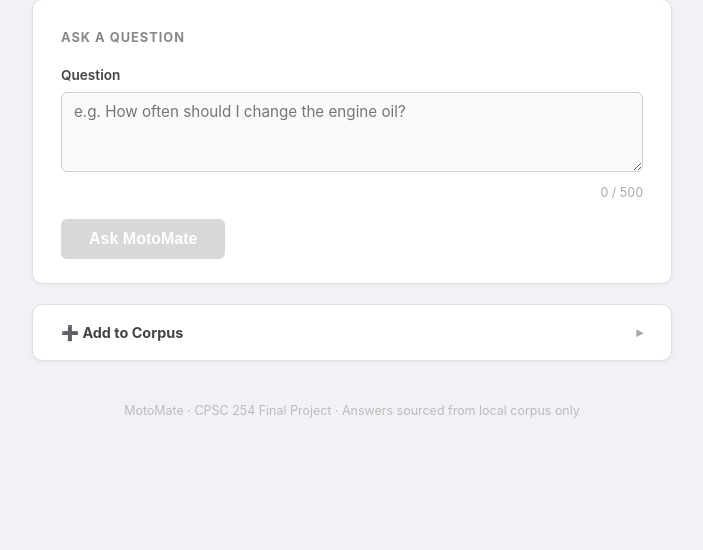
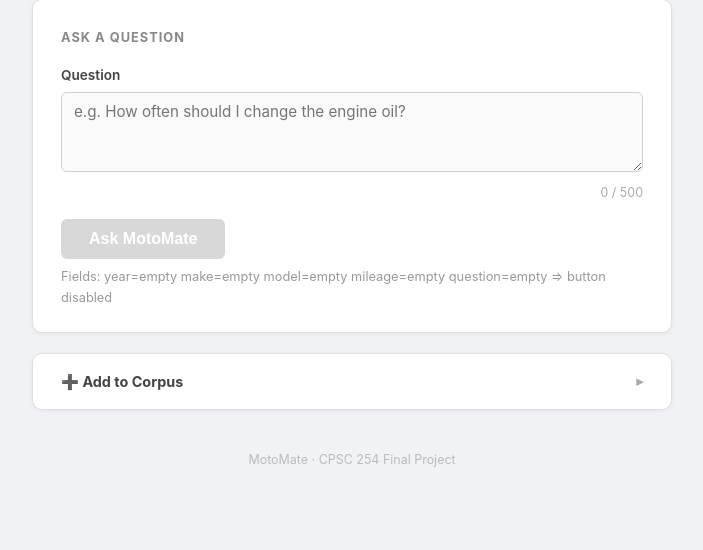
Before and after one commit to rkiriyama/MotoMate, a Flask app: page / in a window 1280 px wide. Shown: the part 406-956 px from the top of the page, without its empty margins (288-991 px from the left). Before the commit the page ends 824 px from the top, so only its background shows below. Run offline with Flask 3, Linux system fonts and the light colour scheme; parts of the project's set-up code (start-up, migrations or seed data) failed here and were passed over.

Commit message:
fix: rewrite app.js with DOMContentLoaded, XHR, polling; add debug status line

```diff
--- a/static/app.js
+++ b/static/app.js
@@ -1,85 +1,87 @@
 // app.js — MotoMate frontend logic
 
-(function () {
-  "use strict";
+document.addEventListener("DOMContentLoaded", function () {
 
-  // ── Grab every element app.js needs. ────────────────────────────────────
-  // If any are null the page structure is wrong; log clearly and stop.
-  var ids = [
-    "year", "make", "model", "mileage", "question",
-    "char-count", "ask-btn",
-    "response-panel", "error-box", "answer-section",
-    "category-badge", "answer-text", "safety-warning",
-    "sources-section", "sources-list",
-    "corpus-text", "corpus-btn", "corpus-status"
-  ];
+  // --- Get every element by ID ---
+  var year        = document.getElementById("year");
+  var make        = document.getElementById("make");
+  var model       = document.getElementById("model");
+  var mileage     = document.getElementById("mileage");
+  var question    = document.getElementById("question");
+  var askBtn      = document.getElementById("ask-btn");
+  var charCount   = document.getElementById("char-count");
+  var debugStatus = document.getElementById("debug-status");
 
-  var el = {};
-  var broken = false;
-  ids.forEach(function (id) {
-    el[id] = document.getElementById(id);
-    if (!el[id]) {
-      console.error("MotoMate: missing element #" + id);
-      broken = true;
-    }
-  });
-  if (broken) {
-    console.error("MotoMate: page is missing required elements. JS will not run.");
+  var responsePanel  = document.getElementById("response-panel");
+  var errorBox       = document.getElementById("error-box");
+  var answerSection  = document.getElementById("answer-section");
+  var categoryBadge  = document.getElementById("category-badge");
+  var answerText     = document.getElementById("answer-text");
+  var safetyWarning  = document.getElementById("safety-warning");
+  var sourcesSection = document.getElementById("sources-section");
+  var sourcesList    = document.getElementById("sources-list");
+
+  var corpusText   = document.getElementById("corpus-text");
+  var corpusBtn    = document.getElementById("corpus-btn");
+  var corpusStatus = document.getElementById("corpus-status");
+
+  // Bail out clearly if any critical element is missing
+  var required = {year:year, make:make, model:model, mileage:mileage,
+                  question:question, "ask-btn":askBtn};
+  for (var k in required) {
+    if (!required[k]) {
+      console.error("MotoMate: missing #" + k);
       return;
     }
-
-  var askBtn    = el["ask-btn"];
-  var allFields = ["year", "make", "model", "mileage", "question"];
-
-  // ── Utility ──────────────────────────────────────────────────────────────
-  function show(e) { e.style.display = ""; }
-  function hide(e) { e.style.display = "none"; }
-
-  function escHtml(str) {
-    return str
-      .replace(/&/g, "&amp;")
-      .replace(/</g, "&lt;")
-      .replace(/>/g, "&gt;")
-      .replace(/"/g, "&quot;");
   }
 
-  // ── Form validation ───────────────────────────────────────────────────────
-  // Runs on every keystroke or change; enables the button only when all
-  // five fields are non-empty AND no request is in flight.
+  // --- Helpers ---
+  function show(el) { el.style.display = ""; }
+  function hide(el) { el.style.display = "none"; }
+
+  // --- Validate: enable button when all 5 fields are filled ---
   function validate() {
-    if (askBtn.dataset.loading === "1") return;
-    var allFilled = allFields.every(function (id) {
-      return el[id].value.trim() !== "";
-    });
-    askBtn.disabled = !allFilled;
+    var y  = year.value.trim();
+    var mk = make.value.trim();
+    var mo = model.value.trim();
+    var mi = mileage.value.trim();
+    var q  = question.value.trim();
+    var ok = (y !== "" && mk !== "" && mo !== "" && mi !== "" && q !== "");
+    askBtn.disabled = !ok;
+    if (debugStatus) {
+      debugStatus.textContent =
+        "Fields: year=" + (y||"empty") + " make=" + (mk||"empty") +
+        " model=" + (mo||"empty") + " mileage=" + (mi||"empty") +
+        " question=" + (q ? "filled" : "empty") +
+        " => button " + (ok ? "ENABLED" : "disabled");
+    }
   }
 
-  // Listen on both input (typing) and change (autofill / paste)
-  allFields.forEach(function (id) {
-    el[id].addEventListener("input",  validate);
-    el[id].addEventListener("change", validate);
+  // Listen on input, change, AND keyup to catch typing, paste, and autofill
+  [year, make, model, mileage, question].forEach(function (field) {
+    field.addEventListener("input",  validate);
+    field.addEventListener("change", validate);
+    field.addEventListener("keyup",  validate);
   });
 
-  // ── Character counter ─────────────────────────────────────────────────────
-  el["question"].addEventListener("input", function () {
-    var len = el["question"].value.length;
-    el["char-count"].textContent = len;
-    el["char-count"].parentElement.classList.toggle("warn", len >= 450);
+  // Poll every 500ms as a final fallback for autofill that fires no events
+  setInterval(validate, 500);
+
+  // Character counter
+  question.addEventListener("input", function () {
+    if (charCount) charCount.textContent = question.value.length;
   });
 
-  // ── Loading state ─────────────────────────────────────────────────────────
-  function setLoading(active) {
-    askBtn.dataset.loading = active ? "1" : "0";
-    askBtn.disabled        = active;
-
-    var spinner = askBtn.querySelector(".btn-spinner");
-    var label   = askBtn.querySelector(".btn-label");
-
-    if (spinner) spinner.style.display = active ? "block" : "";
-    if (label)   label.textContent     = active ? "Thinking\u2026" : "Ask MotoMate";
+  // --- Loading state ---
+  function setLoading(on) {
+    askBtn.disabled = on;
+    var spinner = document.querySelector("#ask-btn .btn-spinner");
+    var label   = document.querySelector("#ask-btn .btn-label");
+    if (spinner) spinner.style.display = on ? "inline-block" : "none";
+    if (label)   label.textContent     = on ? "Thinking..." : "Ask MotoMate";
   }
 
-  // ── Badge ─────────────────────────────────────────────────────────────────
+  // --- Badge ---
   var BADGE_CLASS = {
     maintenance:   "badge-maintenance",
     general_info:  "badge-general_info",
@@ -95,154 +97,130 @@
     unsupported:   "Unsupported"
   };
 
-  function renderBadge(category) {
-    el["category-badge"].className =
-      "badge " + (BADGE_CLASS[category] || "badge-unsupported");
-    el["category-badge"].textContent =
-      BADGE_LABEL[category] || category;
+  // --- Show response ---
+  function showResponse(data) {
+    hide(errorBox);
+    show(answerSection);
+
+    categoryBadge.className   = "badge " + (BADGE_CLASS[data.category] || "badge-unsupported");
+    categoryBadge.textContent = BADGE_LABEL[data.category]  || data.category;
+    answerText.textContent    = data.answer;
+
+    if (data.safety_warning) {
+      safetyWarning.textContent = data.safety_warning;
+      show(safetyWarning);
+    } else {
+      hide(safetyWarning);
     }
 
-  // ── Sources ───────────────────────────────────────────────────────────────
-  function renderSources(sources) {
-    el["sources-list"].innerHTML = "";
-    if (!sources || sources.length === 0) {
-      hide(el["sources-section"]);
+    sourcesList.innerHTML = "";
+    if (data.sources && data.sources.length > 0) {
+      data.sources.forEach(function (s) {
+        var li   = document.createElement("li");
+        var name = (s.file || "").replace(/\.txt$/i, "").replace(/_/g, " ");
+        li.textContent = name + " (chunk " + s.chunk_index + ", score " + s.score + ")";
+        sourcesList.appendChild(li);
+      });
+      show(sourcesSection);
+    } else {
+      hide(sourcesSection);
+    }
+
+    show(responsePanel);
+  }
+
+  // --- Show error ---
+  function showError(msg) {
+    hide(answerSection);
+    errorBox.textContent = msg;
+    show(errorBox);
+    show(responsePanel);
+  }
+
+  // --- Ask button: use plain XMLHttpRequest (no fetch, no async/await) ---
+  askBtn.addEventListener("click", function () {
+    var payload = JSON.stringify({
+      year:     year.value.trim(),
+      make:     make.value.trim(),
+      model:    model.value.trim(),
+      mileage:  mileage.value.trim(),
+      question: question.value.trim()
+    });
+
+    hide(responsePanel);
+    setLoading(true);
+
+    var xhr = new XMLHttpRequest();
+    xhr.open("POST", "/api/ask");
+    xhr.setRequestHeader("Content-Type", "application/json");
+    xhr.timeout = 30000;
+
+    xhr.onreadystatechange = function () {
+      if (xhr.readyState !== 4) return;
+      setLoading(false);
+      validate();
+      if (xhr.status === 0) {
+        showError("Could not reach the server. Is python app.py running?");
         return;
       }
-    sources.forEach(function (s) {
-      var li   = document.createElement("li");
-      var name = s.file.replace(/\.txt$/i, "").replace(/_/g, " ");
-      li.innerHTML =
-        '<span class="source-file">' + escHtml(name) + "</span>" +
-        '<span class="source-meta"> chunk&nbsp;' + s.chunk_index +
-        (s.score ? " &middot; score&nbsp;" + s.score : "") +
-        "</span>";
-      el["sources-list"].appendChild(li);
+      try {
+        var data = JSON.parse(xhr.responseText);
+        if (xhr.status >= 200 && xhr.status < 300) {
+          showResponse(data);
+        } else {
+          showError("Error " + xhr.status + ": " + (data.error || "Unknown error"));
+        }
+      } catch (e) {
+        showError("Bad response from server. Check the terminal for Python errors.");
+      }
+    };
+
+    xhr.ontimeout = function () {
+      setLoading(false);
+      validate();
+      showError("Request timed out (30s). Check your OPENAI_API_KEY and internet connection.");
+    };
+
+    xhr.send(payload);
   });
-    show(el["sources-section"]);
+
+  // --- Corpus submit ---
+  if (corpusBtn && corpusText && corpusStatus) {
+    corpusBtn.addEventListener("click", function () {
+      var text = corpusText.value.trim();
+      if (!text) {
+        corpusStatus.textContent = "Please paste some content first.";
+        return;
+      }
+      corpusBtn.disabled       = true;
+      corpusStatus.textContent = "Uploading...";
+
+      var xhr = new XMLHttpRequest();
+      xhr.open("POST", "/api/corpus");
+      xhr.setRequestHeader("Content-Type", "application/json");
+      xhr.timeout = 15000;
+
+      xhr.onreadystatechange = function () {
+        if (xhr.readyState !== 4) return;
+        corpusBtn.disabled = false;
+        try {
+          var data = JSON.parse(xhr.responseText);
+          if (xhr.status >= 200 && xhr.status < 300) {
+            corpusStatus.textContent = "Done: " + data.message;
+            corpusText.value = "";
+          } else {
+            corpusStatus.textContent = "Error: " + (data.error || xhr.status);
+          }
+        } catch (e) {
+          corpusStatus.textContent = "Bad server response.";
+        }
+      };
+
+      xhr.send(JSON.stringify({ text: text }));
+    });
   }
 
-  // ── Clear panel ───────────────────────────────────────────────────────────
-  function clearPanel() {
-    hide(el["response-panel"]);
-    hide(el["error-box"]);
-    hide(el["safety-warning"]);
-    hide(el["sources-section"]);
-    el["answer-text"].textContent       = "";
-    el["sources-list"].innerHTML        = "";
-    el["category-badge"].textContent    = "";
-    el["category-badge"].className      = "badge";
-    el["error-box"].textContent         = "";
-    el["safety-warning"].textContent    = "";
-  }
-
-  // ── Render success ────────────────────────────────────────────────────────
-  function renderResponse(data) {
-    hide(el["error-box"]);
-    show(el["answer-section"]);
-    renderBadge(data.category);
-    el["answer-text"].textContent = data.answer;
-
-    if (data.safety_warning) {
-      el["safety-warning"].textContent = data.safety_warning;
-      show(el["safety-warning"]);
-    } else {
-      hide(el["safety-warning"]);
-    }
-
-    renderSources(data.sources);
-    show(el["response-panel"]);
-  }
-
-  // ── Render error ──────────────────────────────────────────────────────────
-  function renderError(msg) {
-    hide(el["answer-section"]);
-    el["error-box"].textContent = "\u26A0\uFE0F " + msg;
-    show(el["error-box"]);
-    show(el["response-panel"]);
-  }
-
-  // ── Ask button ────────────────────────────────────────────────────────────
-  askBtn.addEventListener("click", function () {
-    var payload = {};
-    allFields.forEach(function (id) {
-      payload[id] = el[id].value.trim();
-    });
-
-    clearPanel();
-    setLoading(true);
-
-    fetch("/api/ask", {
-      method:  "POST",
-      headers: { "Content-Type": "application/json" },
-      body:    JSON.stringify(payload)
-    })
-    .then(function (res) {
-      return res.json().then(function (data) {
-        return { ok: res.ok, status: res.status, data: data };
-      });
-    })
-    .then(function (r) {
-      if (!r.ok) {
-        renderError(r.data.error || ("Server error (" + r.status + ")"));
-      } else {
-        renderResponse(r.data);
-      }
-    })
-    .catch(function (err) {
-      renderError(
-        "Could not reach the server. Is it running? (" + err.message + ")"
-      );
-    })
-    .finally(function () {
-      setLoading(false);
-      validate();
-    });
-  });
-
-  // ── Corpus button ─────────────────────────────────────────────────────────
-  el["corpus-btn"].addEventListener("click", function () {
-    var text = el["corpus-text"].value.trim();
-    if (!text) {
-      el["corpus-status"].textContent = "Please paste some content first.";
-      el["corpus-status"].className   = "corpus-status error";
-      return;
-    }
-
-    el["corpus-btn"].disabled        = true;
-    el["corpus-status"].textContent  = "Uploading\u2026";
-    el["corpus-status"].className    = "corpus-status";
-
-    fetch("/api/corpus", {
-      method:  "POST",
-      headers: { "Content-Type": "application/json" },
-      body:    JSON.stringify({ text: text })
-    })
-    .then(function (res) {
-      return res.json().then(function (data) {
-        return { ok: res.ok, status: res.status, data: data };
-      });
-    })
-    .then(function (r) {
-      if (!r.ok) {
-        el["corpus-status"].textContent = "Error: " + (r.data.error || r.status);
-        el["corpus-status"].className   = "corpus-status error";
-      } else {
-        el["corpus-status"].textContent = "\u2705 " + r.data.message;
-        el["corpus-status"].className   = "corpus-status success";
-        el["corpus-text"].value         = "";
-      }
-    })
-    .catch(function (err) {
-      el["corpus-status"].textContent = "Network error: " + err.message;
-      el["corpus-status"].className   = "corpus-status error";
-    })
-    .finally(function () {
-      el["corpus-btn"].disabled = false;
-    });
-  });
-
-  // ── Run validate once on load so state is correct ─────────────────────────
+  // Run once on load
   validate();
 
-})();
+}); // end DOMContentLoaded
--- a/templates/index.html
+++ b/templates/index.html
@@ -3,40 +3,36 @@
 <head>
   <meta charset="UTF-8" />
   <meta name="viewport" content="width=device-width, initial-scale=1.0" />
-  <title>MotoMate — Motorcycle Assistant</title>
+  <title>MotoMate</title>
   <link rel="stylesheet" href="{{ url_for('static', filename='style.css') }}" />
 </head>
 <body>
 <div class="page-wrapper">
 
-    <!-- Header -->
   <header class="site-header">
-      <h1>🏍️ MotoMate</h1>
-      <p class="subtitle">
-        Motorcycle maintenance &amp; safety assistant —
-        answers grounded in the local corpus only.
-      </p>
+    <h1>&#x1F3CD;&#xFE0F; MotoMate</h1>
+    <p class="subtitle">Motorcycle maintenance &amp; safety assistant — answers grounded in the local corpus only.</p>
   </header>
 
-    <!-- Bike Profile -->
+  <!-- Bike profile -->
   <div class="card">
     <div class="card-title">Your Bike</div>
     <div class="bike-grid">
       <div>
         <label for="year">Year</label>
-          <input id="year" type="text" placeholder="e.g. 2020" autocomplete="off" />
+        <input id="year" type="text" placeholder="e.g. 2020" />
       </div>
       <div>
         <label for="make">Make</label>
-          <input id="make" type="text" placeholder="e.g. Honda" autocomplete="off" />
+        <input id="make" type="text" placeholder="e.g. Honda" />
       </div>
       <div>
         <label for="model">Model</label>
-          <input id="model" type="text" placeholder="e.g. CB500F" autocomplete="off" />
+        <input id="model" type="text" placeholder="e.g. CB500F" />
       </div>
       <div>
         <label for="mileage">Mileage</label>
-          <input id="mileage" type="text" placeholder="e.g. 5000" autocomplete="off" />
+        <input id="mileage" type="text" placeholder="e.g. 5000" />
       </div>
     </div>
   </div>
@@ -45,67 +41,51 @@
   <div class="card">
     <div class="card-title">Ask a Question</div>
     <label for="question">Question</label>
-      <textarea
-        id="question"
-        rows="3"
-        maxlength="500"
-        placeholder="e.g. How often should I change the engine oil?"
-      ></textarea>
+    <textarea id="question" rows="3" maxlength="500"
+      placeholder="e.g. How often should I change the engine oil?"></textarea>
     <div class="char-count"><span id="char-count">0</span> / 500</div>
 
     <button id="ask-btn" class="btn-primary" disabled>
-        <span class="btn-spinner" aria-hidden="true"></span>
+      <span class="btn-spinner" style="display:none;"></span>
       <span class="btn-label">Ask MotoMate</span>
     </button>
+
+    <!-- Debug line: shows live field status so you can confirm JS is running -->
+    <p id="debug-status" style="margin-top:8px;font-size:0.8rem;color:#999;"></p>
   </div>
 
-    <!-- Response Panel (hidden until first response) -->
+  <!-- Response panel -->
   <div id="response-panel" class="card" style="display:none;">
-
-      <!-- Error state -->
     <div id="error-box" class="error-box" style="display:none;"></div>
-
-      <!-- Answer state -->
     <div id="answer-section">
       <span id="category-badge" class="badge"></span>
       <div id="answer-text"></div>
-
-        <!-- Safety warning -->
       <div id="safety-warning" class="safety-box" style="display:none;"></div>
-
-        <!-- Sources -->
       <div id="sources-section" class="sources-section" style="display:none;">
         <div class="sources-label">Sources</div>
         <ul id="sources-list" class="sources-list"></ul>
       </div>
     </div>
-
   </div>
 
-    <!-- Add to Corpus -->
+  <!-- Add to corpus -->
   <div class="corpus-section">
     <details class="corpus-details">
       <summary>&#10133; Add to Corpus</summary>
       <div class="corpus-body">
-          <p>Paste motorcycle manual or guide content to extend MotoMate's knowledge. The index rebuilds immediately.</p>
+        <p>Paste motorcycle content to extend MotoMate's knowledge. The index rebuilds immediately.</p>
         <label for="corpus-text">Content</label>
-          <textarea
-            id="corpus-text"
-            rows="6"
-            placeholder="Paste motorcycle content here (min 50 characters)..."
-          ></textarea>
+        <textarea id="corpus-text" rows="6"
+          placeholder="Paste motorcycle content here (min 50 characters)..."></textarea>
         <button id="corpus-btn" class="btn-secondary">Submit to Corpus</button>
         <div id="corpus-status" class="corpus-status"></div>
       </div>
     </details>
   </div>
 
-    <footer class="site-footer">
-      MotoMate &middot; CPSC 254 Final Project &middot; Answers sourced from local corpus only
-    </footer>
-
+  <footer class="site-footer">MotoMate &middot; CPSC 254 Final Project</footer>
 </div>
 
-  <script src="{{ url_for('static', filename='app.js') }}" defer></script>
+<script src="{{ url_for('static', filename='app.js') }}"></script>
 </body>
 </html>
```
Lines whose indentation alone changed are shown as unchanged.
